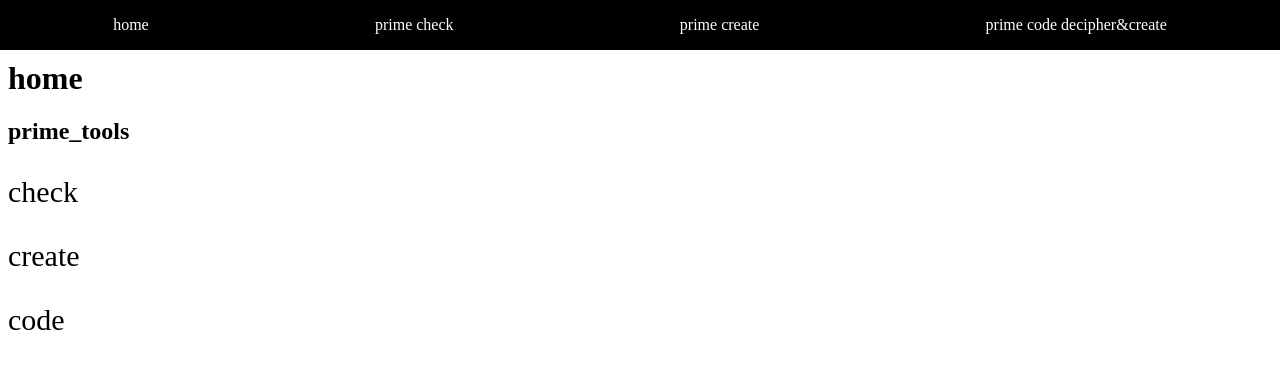
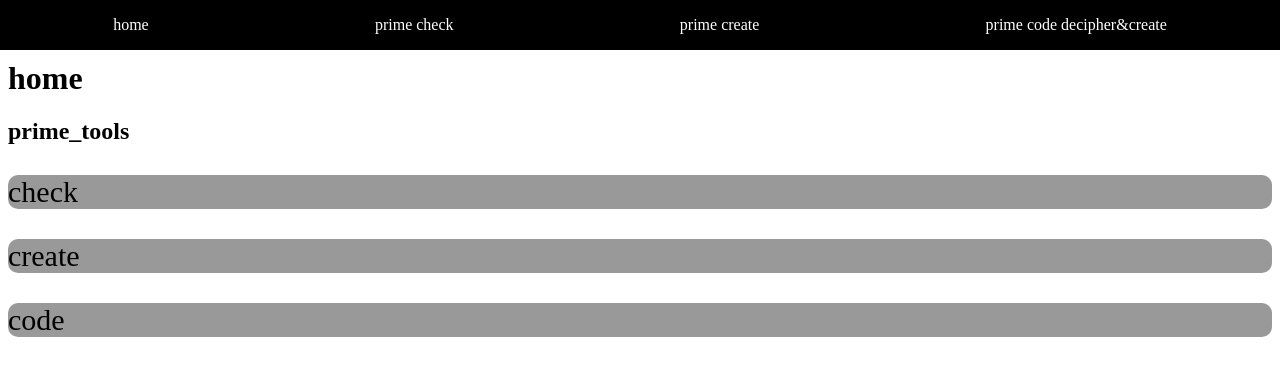
Before and after one commit to ishicororo/Prime_tools, a plain HTML site: page index.html in a window 1280 px wide. Drawn offline with Linux system fonts and the light colour scheme.

Commit message:
html&css

```diff
--- a/index.html
+++ b/index.html
@@ -16,9 +16,11 @@
   <div class="open" id="home">
     <h1>home</h1>
   <h2>prime_tools</h2>
+  <div>
     <p onclick="show(contents.prime_check)">check</p>
     <p onclick="show(contents.prime_create)">create</p>
     <p onclick="show(contents.prime_code)">code</p>
+  </div>
   </div>
   <div class="close" id="prime_check">
     <h1>prime check</h1>
--- a/style.css
+++ b/style.css
@@ -24,4 +24,6 @@
     }
     #home p{
         font-size: 30px;
+        background-color: #999;
+        border-radius: 10px;
     }
```
